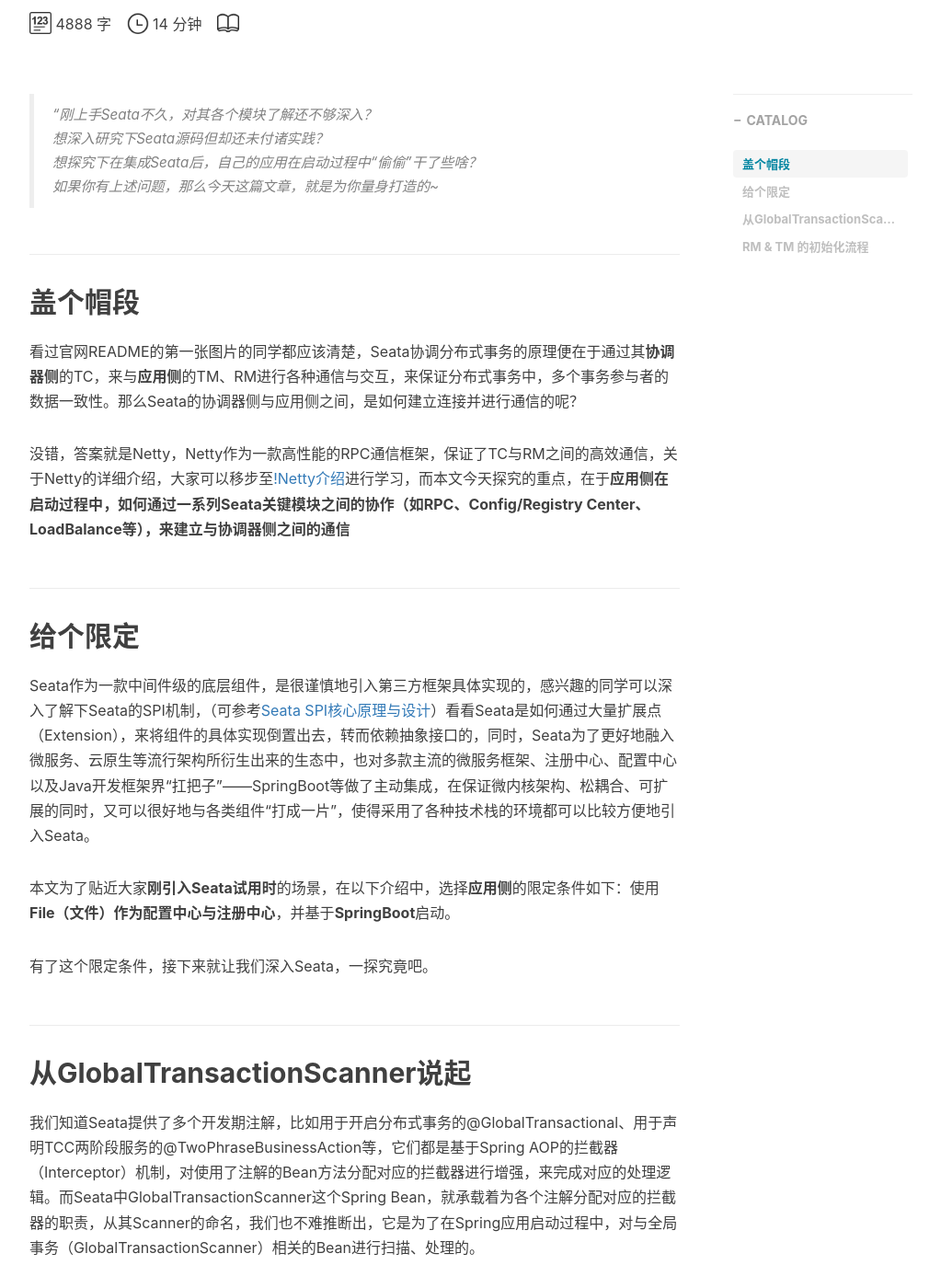
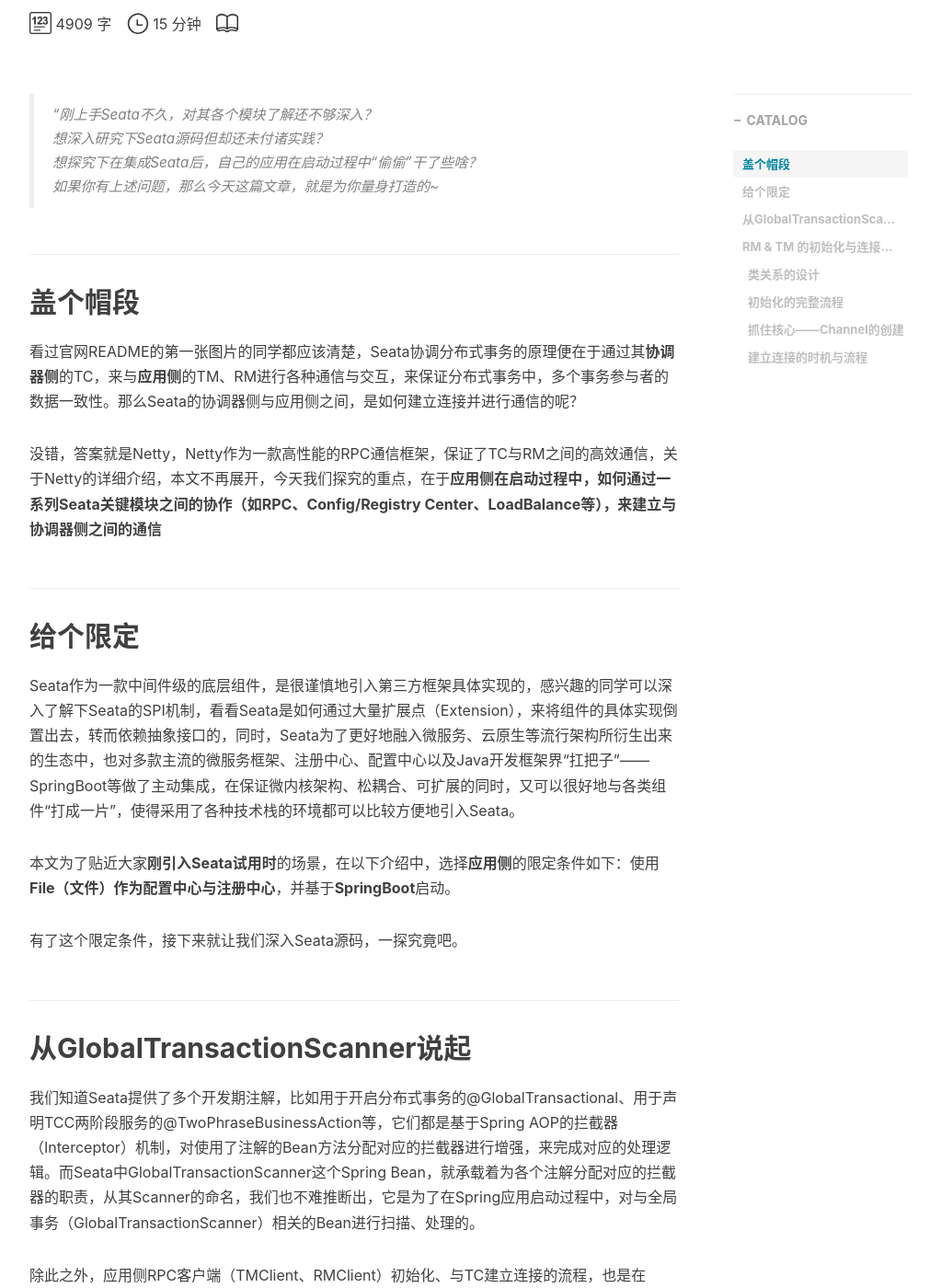
Before and after one commit to booogu/tracetar, a Jekyll site: the page built from _posts/2021-02-28-seata-client-start-analysis-01.md, in a window 1280 px wide and 1400 px high, scrolled down 370 px. Shown: the whole window at 92% size, without its empty margins (233-1256 px from the left). Built offline with Jekyll 4.4.1, drawn with Linux system fonts in a browser that asks for light colours; nearby versions of some CDN libraries; comment, search, counter and statistics services are not loaded; some of the changed text lies outside the part shown.

Commit message:
complete seata01_v1

`````diff
--- a/_posts/2021-02-28-seata-client-start-analysis-01.md
+++ b/_posts/2021-02-28-seata-client-start-analysis-01.md
@@ -19,14 +19,14 @@
 ## 盖个帽段
 看过官网README的第一张图片的同学都应该清楚，Seata协调分布式事务的原理便在于通过其**协调器侧**的TC，来与**应用侧**的TM、RM进行各种通信与交互，来保证分布式事务中，多个事务参与者的数据一致性。那么Seata的协调器侧与应用侧之间，是如何建立连接并进行通信的呢？
 
-没错，答案就是Netty，Netty作为一款高性能的RPC通信框架，保证了TC与RM之间的高效通信，关于Netty的详细介绍，大家可以移步至[!Netty介绍](http://sd)进行学习，而本文今天探究的重点，在于**应用侧在启动过程中，如何通过一系列Seata关键模块之间的协作（如RPC、Config/Registry Center、LoadBalance等），来建立与协调器侧之间的通信**
+没错，答案就是Netty，Netty作为一款高性能的RPC通信框架，保证了TC与RM之间的高效通信，关于Netty的详细介绍，本文不再展开，今天我们探究的重点，在于**应用侧在启动过程中，如何通过一系列Seata关键模块之间的协作（如RPC、Config/Registry Center、LoadBalance等），来建立与协调器侧之间的通信**
 
 ## 给个限定
-Seata作为一款中间件级的底层组件，是很谨慎地引入第三方框架具体实现的，感兴趣的同学可以深入了解下Seata的SPI机制，（可参考[Seata SPI核心原理与设计](http://)）看看Seata是如何通过大量扩展点（Extension），来将组件的具体实现倒置出去，转而依赖抽象接口的，同时，Seata为了更好地融入微服务、云原生等流行架构所衍生出来的生态中，也对多款主流的微服务框架、注册中心、配置中心以及Java开发框架界“扛把子”——SpringBoot等做了主动集成，在保证微内核架构、松耦合、可扩展的同时，又可以很好地与各类组件“打成一片”，使得采用了各种技术栈的环境都可以比较方便地引入Seata。
+Seata作为一款中间件级的底层组件，是很谨慎地引入第三方框架具体实现的，感兴趣的同学可以深入了解下Seata的SPI机制，看看Seata是如何通过大量扩展点（Extension），来将组件的具体实现倒置出去，转而依赖抽象接口的，同时，Seata为了更好地融入微服务、云原生等流行架构所衍生出来的生态中，也对多款主流的微服务框架、注册中心、配置中心以及Java开发框架界“扛把子”——SpringBoot等做了主动集成，在保证微内核架构、松耦合、可扩展的同时，又可以很好地与各类组件“打成一片”，使得采用了各种技术栈的环境都可以比较方便地引入Seata。
 
 本文为了贴近大家**刚引入Seata试用时**的场景，在以下介绍中，选择**应用侧**的限定条件如下：使用**File（文件）作为配置中心与注册中心**，并基于**SpringBoot**启动。
 
-有了这个限定条件，接下来就让我们深入Seata，一探究竟吧。
+有了这个限定条件，接下来就让我们深入Seata源码，一探究竟吧。
 
 ## 从GlobalTransactionScanner说起
 我们知道Seata提供了多个开发期注解，比如用于开启分布式事务的@GlobalTransactional、用于声明TCC两阶段服务的@TwoPhraseBusinessAction等，它们都是基于Spring AOP的拦截器（Interceptor）机制，对使用了注解的Bean方法分配对应的拦截器进行增强，来完成对应的处理逻辑。而Seata中GlobalTransactionScanner这个Spring Bean，就承载着为各个注解分配对应的拦截器的职责，从其Scanner的命名，我们也不难推断出，它是为了在Spring应用启动过程中，对与全局事务（GlobalTransactionScanner）相关的Bean进行扫描、处理的。
@@ -47,8 +47,9 @@
     }
 ````
 
-## RM & TM 的初始化流程
+## RM & TM 的初始化与连接过程
 这里，我们以RMClient.init()为例说明，TMClient的初始化过程亦同理。
+### 类关系的设计
 查看RMClient#init()的源码，我们发现，RMClient先构造了一个RmRpcClient，然后执行其init()方法。而RmRpcClient的构造器和init()方法，都会逐层调用父类的构造器与初始化逻辑。
 ````java
     public static void init(String applicationId, String transactionServiceGroup) {
@@ -61,13 +62,18 @@
     }
 ````
 上述RMClient系列各类之间的关系、逐层调用构造器和init()初始化方法的过程，在下图中进行示意：
-![RMClient.init简化版流程与主要类之间的关系](../img/in-post/rmclient_relation.jpg)
+<!-- ![RMClient.init简化版流程与主要类之间的关系](../img/in-post/rmclient_relation.jpg) -->
+![RMClient.init简化版流程与主要类之间的关系](http://booogu.top/img/in-post/rmclient_relation.jpg)
 
-那么为何要将RMClient设计成这样较为复杂的继承关系呢？其实是为了将各层的职责、边界划分清楚，使得各层可以专注于特定逻辑处理，实现更好的扩展性。（可参考Seata RPC模块重构PR的操刀者乘辉兄的文章[Seata-RPC重构之路]()）
 
+那么为何要将RMClient设计成这样较为复杂的继承关系呢？其实是为了将各层的职责、边界划分清楚，使得各层可以专注于特定逻辑处理，实现更好的扩展性。（可参考Seata RPC模块重构PR的操刀者乘辉兄的文章[Seata-RPC重构之路](https://mp.weixin.qq.com/s/PCSZ4a8cgmyZNhbUrO-BZQ)）
+
+### 初始化的完整流程
 而至于各个构造器以及init()方法中的具体逻辑，因为涉及的类、概念较多，这里我把能够表意的时序图画出来供大家查看和梳理，此图大家也可先跳过不看，在下面我们分析过几个重点类后，再回头来看，这些类是何时登场、相互之间又是如何组装的。
-![RMClient的初始化流程](../img/in-post/rmclient_initialization.png)
+<!-- ![RMClient的初始化流程](../img/in-post/rmclient_initialization.png) -->
+![RMClient的初始化流程](http://booogu.top/img/in-post/rmclient_initialization.png)
 
+### 抓住核心——Channel的创建
 首先我们需要知道，应用侧与协调器侧的通信是借助Netty的Channel（网络通道）来完成的，因此关键在于Channel的创建。在Seata中，通过池化的方式（借助common-pool中的对象池）方式来创建、管理Channel。
 
 这里我们有必要简要介绍下对象池的简单概念和其在Seata中的实现类：
@@ -94,13 +100,15 @@
   - 初始化NettyPoolableFactory
 
 了解上述概念后，我们可以把Seata中创建Channel的过程简化如下：
-![创建Channel对象过程](../img/in-post/create_channel.jpg)
+<!-- ![创建Channel对象过程](../img/in-post/create_channel.jpg) -->
+![创建Channel对象过程](http://booogu.top/img/in-post/create_channel.jpg)
 
-  看到这里，大家可以回过头再看看上面的**RMClient的初始化序列图**，应该会对RMClient中各类的职责、关系，以及整个初始化过程的意图有一个比较清晰的理解了。
+看到这里，大家可以回过头再看看上面的**RMClient的初始化序列图**，应该会对RMClient中各类的职责、关系，以及整个初始化过程的意图有一个比较清晰的理解了。
 
-  那么，RMClient是何时与Server建立连接的呢？
+### 建立连接的时机与流程
+那么，RMClient是何时与Server建立连接的呢？
 
-  在参考上面序列图和阅读init()方法源码的过程中，大家会发现，很多init()方法都设定了一些定时任务，而Seata应用侧与协调器的重连（连接）机制，就是通过定时任务的执行来实现的：
+在参考上面序列图和阅读init()方法源码的过程中，大家会发现，很多init()方法都设定了一些定时任务，而Seata应用侧与协调器的重连（连接）机制，就是通过定时任务的执行来实现的：
 
 ````java
     /**
@@ -121,7 +129,8 @@
 ````
 
 这里我们通过跟踪一次reconnect的执行，看看上面探究的几个类之间是如何协作，完成RMClient与TC的连接的（实际上首次连接可能发生在registerResource的过程中，但流程一致）
-![RMClient与TC Server连接过程](../img/in-post/rmclient_connect_tcserver.png)
+<!-- ![RMClient与TC Server连接过程](../img/in-post/rmclient_connect_tcserver.png) -->
+![RMClient与TC Server连接过程](http://booogu.top/img/in-post/rmclient_connect_tcserver.png)
 
 这个图中，大家可以重点关注这几个点：
 * NettyClientChannelManager执行具体AbstractRpcRemotingClient中，获取NettyPoolKey的回调函数（getPoolKeyFunction()）：应用侧的不同Client（RMClient与TMClient），在创建Channel时使用的Key不同，使**两者在重连TC Server时，发送的注册消息不同**，这也是由两者在Seata中扮演的角色不同而决定的：
@@ -131,7 +140,9 @@
     - 使用NettyPoolKey的address创建新的Channel。
     - 使用NettyPoolKey的message以及新的Channel向TC Server发送注册请求，这就是Client向TC Server的连接（首次执行）或重连（非首次，定时任务驱动执行）请求。
 
-  以上流程，就是Seata应用侧的初始化及其与TC Server协调器侧连接的全过程，更深层次的细节，大家可以来顺着本文梳理出的脉络，详细阅读下源码，相信大家一定会有更深层次的理解和全新的收获！
+以上内容，就是关于Seata应用侧的初始化及其与TC Server协调器侧建立连接的全过程分析。
+
+更深层次的细节，建议大家再根据本文梳理的脉络和提到的几个重点，细致地阅读下源码，相信定会有更深层次的理解和全新的收获！
 
 > 后记：受限于篇幅并保持一篇源码分析文章较为合理的信息量，本文最初所限定的**使用文件作为配置和注册中心**的前提、以及配置中心、注册中心这两个模块，在应用侧初始化并连接TC Server过程中的作用于配合，本文并没有展开讲解。<br>
-不用担心，在下次源码剖析中，我会为大家分析，在RMClient/TM Client与TC Server建立连接之前，Seata应用侧是**如何完成服务发现**，并**从配置中心中获取各种配置**的，我们下次再见！
+不用担心，在下次源码剖析中，我会为大家分析，在RMClient/TM Client与TC Server建立连接之前，Seata应用侧是**如何完成服务发现**，并**从配置中心中获取各种配置项**的，敬请期待！
`````
